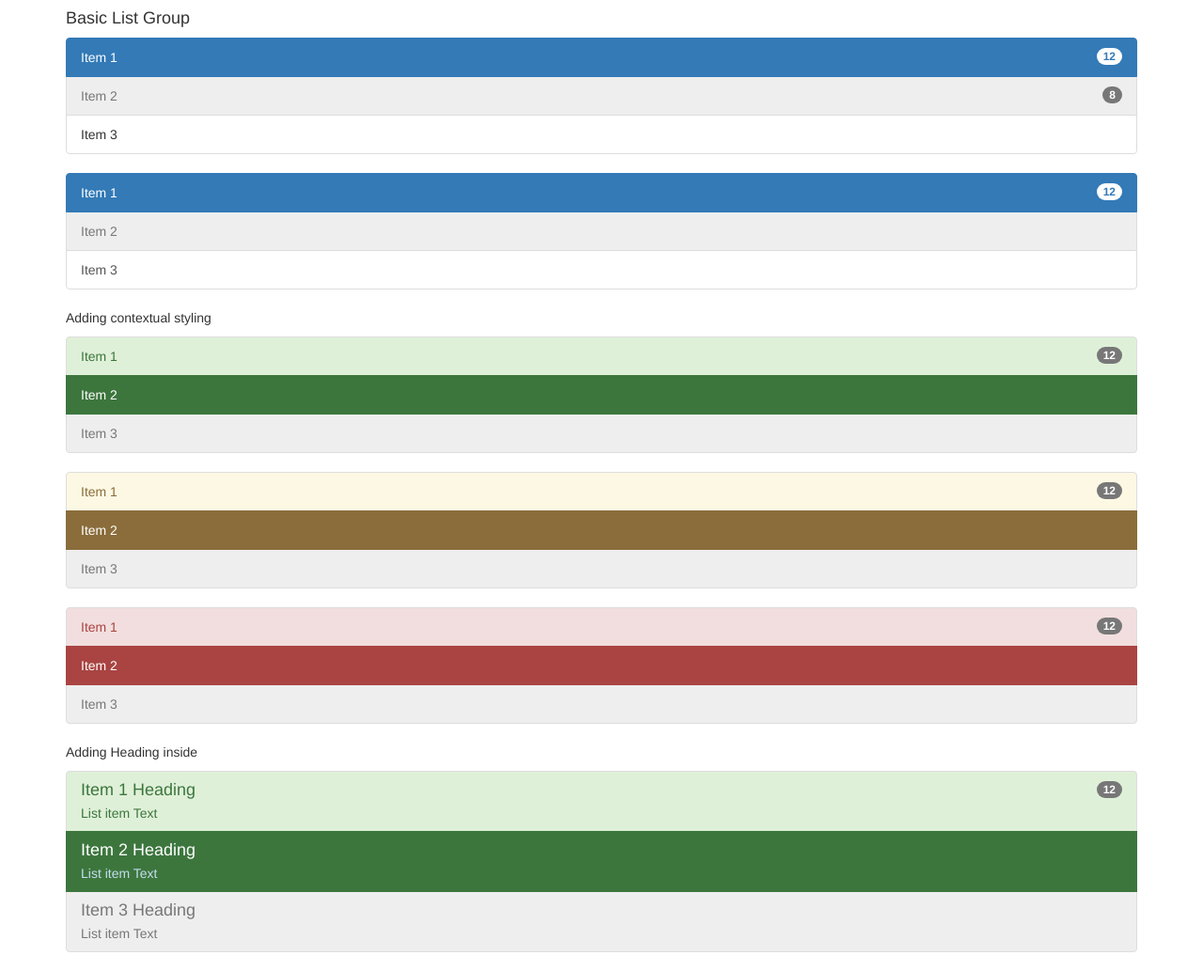
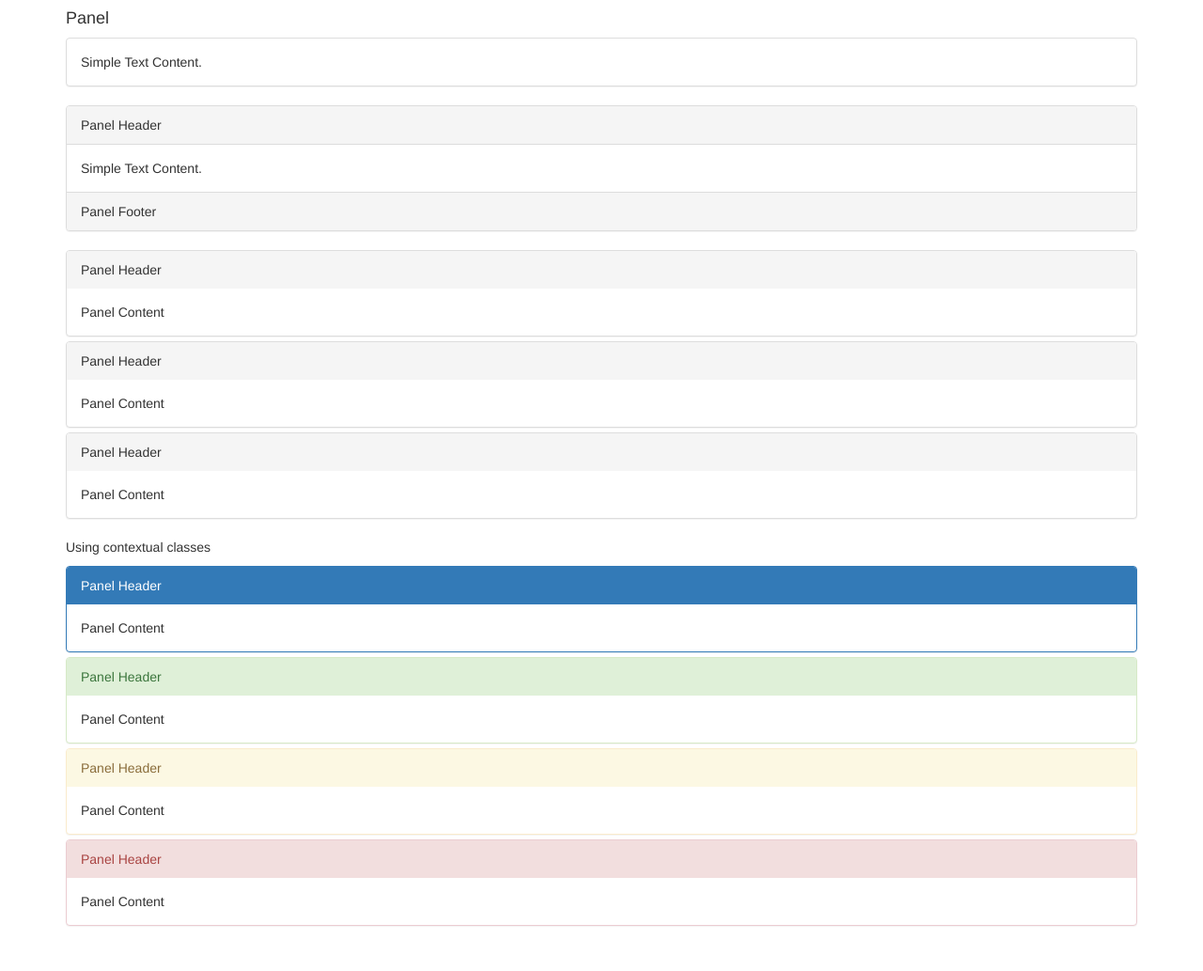
Before and after one commit to natnael-bedru/youaccel-bootstrap-udemy.github.io, a plain HTML site: page index.html in a window 1280 px wide. Shown: the whole page at 94% size. After the commit the page ends 1005 px from the top, so only its background shows below. Drawn offline with nearby package versions, Linux system fonts and the light colour scheme.

Commit message:
bootstrap panels

```diff
--- a/index.html
+++ b/index.html
@@ -19,52 +19,54 @@
   </head>
   <body>
     <div class="container">
-      <h4>Basic List Group</h4>
+      <h4>Panel</h4>
 
-      <ul class="list-group">
-        <li class="list-group-item active"><span class="badge">12</span>Item 1</li>
-        <li class="list-group-item disabled"><span class="badge">8</span>Item 2</li>
-        <li class="list-group-item">Item 3</li>
-      </ul>
+      <!--  Basic Panel -->
+      <div class="panel panel-default">
+        <div class="panel-body">Simple Text Content.</div>
+      </div>
 
-      <ul class="list-group">
-        <a href="#" class="list-group-item active"><span class="badge">12</span>Item 1</a>
-        <a href="#" class="list-group-item disabled">Item 2</a>
-        <a href="#" class="list-group-item">Item 3</a>
-      </ul>
+      <div class="panel panel-default">
+        <div class="panel-heading">Panel Header</div>
+        <div class="panel-body">Simple Text Content.</div>
+        <div class="panel-footer">Panel Footer</div>
+      </div>
 
-      <p>Adding contextual styling</p>
-      <ul class="list-group">
-        <a href="#" class="list-group-item list-group-item-success"><span class="badge">12</span>Item 1</a>
-        <a href="#" class="list-group-item list-group-item-success active">Item 2</a>
-        <a href="#" class="list-group-item list-group-item-success disabled">Item 3</a>
-      </ul>
-      <ul class="list-group">
-        <a href="#" class="list-group-item list-group-item-warning"><span class="badge">12</span>Item 1</a>
-        <a href="#" class="list-group-item list-group-item-warning active">Item 2</a>
-        <a href="#" class="list-group-item list-group-item-warning disabled">Item 3</a>
-      </ul>
-      <ul class="list-group">
-        <a href="#" class="list-group-item list-group-item-danger"><span class="badge">12</span>Item 1</a>
-        <a href="#" class="list-group-item list-group-item-danger active">Item 2</a>
-        <a href="#" class="list-group-item list-group-item-danger disabled">Item 3</a>
-      </ul>
+      <!-- Panel Group -->
+      <div class="panel-group">
+        <div class="panel panel-default">
+          <div class="panel-heading">Panel Header</div>
+          <div class="panel-body">Panel Content</div>
+        </div>
+        <div class="panel panel-default">
+          <div class="panel-heading">Panel Header</div>
+          <div class="panel-body">Panel Content</div>
+        </div>
+        <div class="panel panel-default">
+          <div class="panel-heading">Panel Header</div>
+          <div class="panel-body">Panel Content</div>
+        </div>
+      </div>
 
-      <p>Adding Heading inside</p>
-      <ul class="list-group">
-        <a href="#" class="list-group-item list-group-item-success"><span class="badge">12</span>
-            <h4 class="list-group-item-heading">Item 1 Heading</h4>
-            <p class="list-group-item-text">List item Text</p>
-        </a>
-        <a href="#" class="list-group-item list-group-item-success active">
-          <h4 class="list-group-item-heading">Item 2 Heading</h4>
-            <p class="list-group-item-text">List item Text</p>
-        </a>
-        <a href="#" class="list-group-item list-group-item-success disabled">
-          <h4 class="list-group-item-heading">Item 3 Heading</h4>
-            <p class="list-group-item-text">List item Text</p>
-        </a>
-      </ul>
+      <p>Using contextual classes</p>
+      <div class="panel-group">
+        <div class="panel panel-primary">
+          <div class="panel-heading">Panel Header</div>
+          <div class="panel-body">Panel Content</div>
+        </div>
+        <div class="panel panel-success">
+          <div class="panel-heading">Panel Header</div>
+          <div class="panel-body">Panel Content</div>
+        </div>
+        <div class="panel panel-warning">
+          <div class="panel-heading">Panel Header</div>
+          <div class="panel-body">Panel Content</div>
+        </div>
+        <div class="panel panel-danger">
+          <div class="panel-heading">Panel Header</div>
+          <div class="panel-body">Panel Content</div>
+        </div>
+      </div>
     </div>
   </body>
 </html>
```
